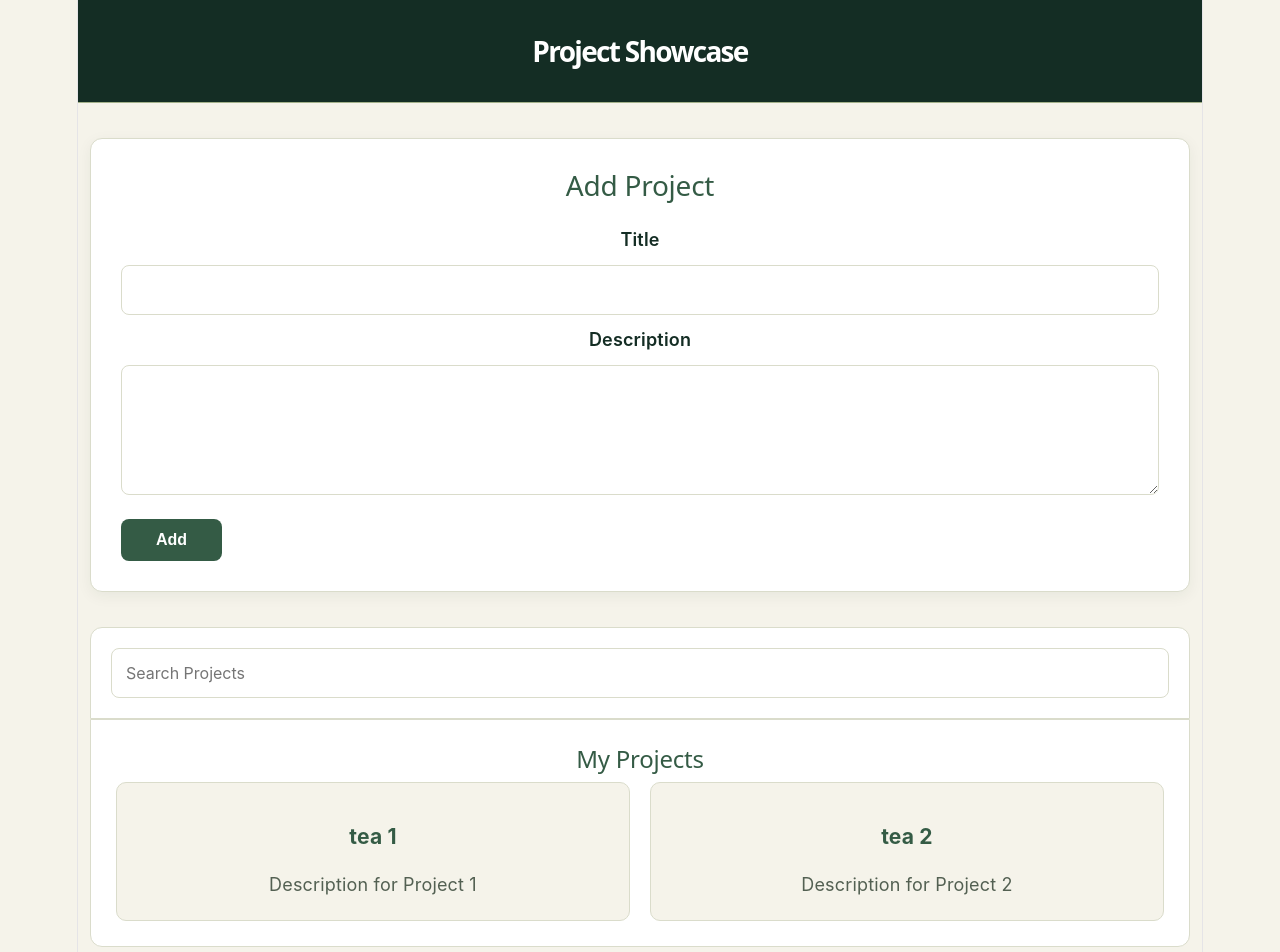
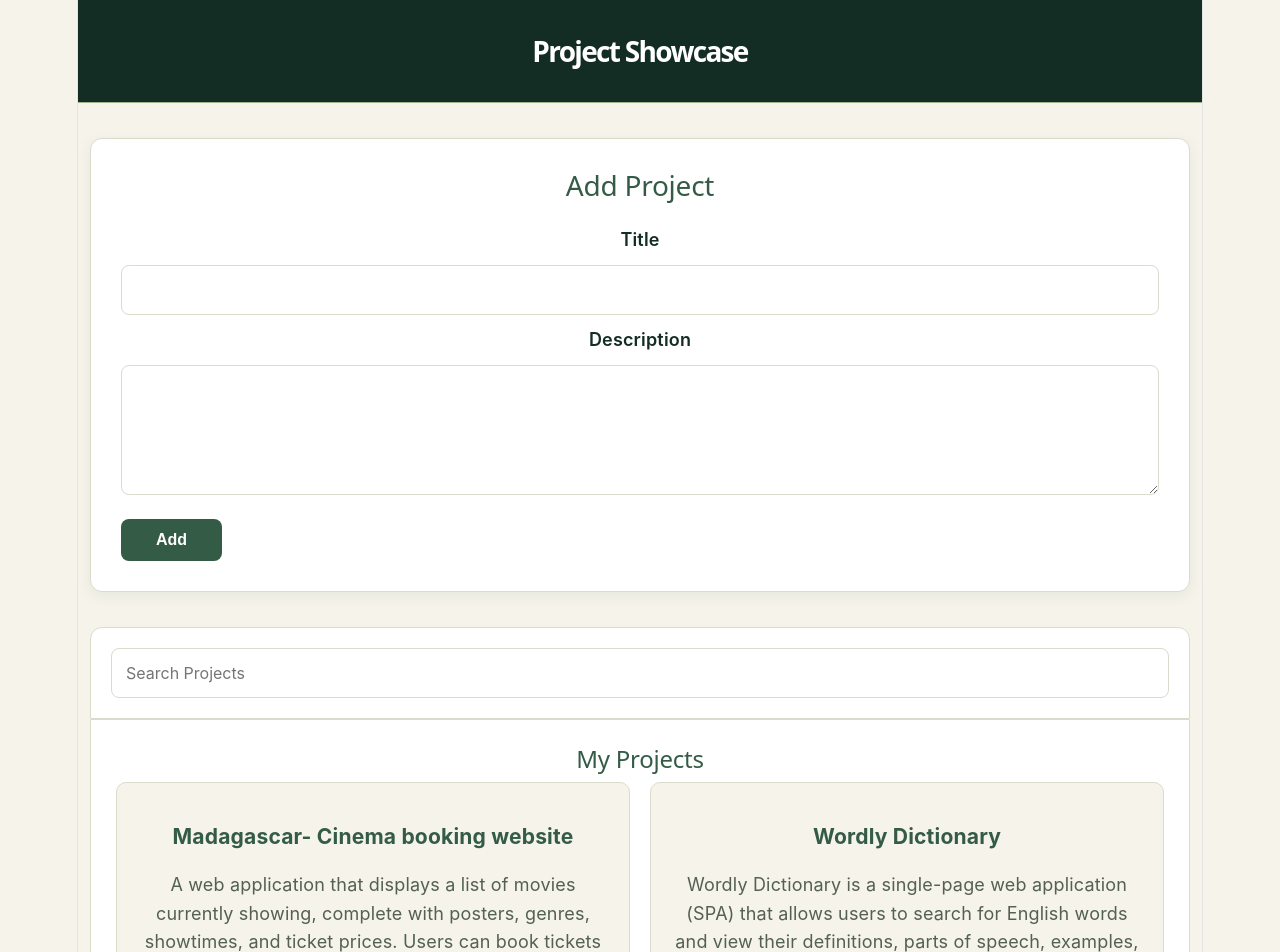
Before and after one commit to Bobo635-hub/Portfolio-showcase-app, a React (Vite) app: page / in a window 1280 px wide. Shown: the top 952 px of the page. Built offline with nearby package versions, Linux system fonts and the light colour scheme.

Commit message:
add projects

```diff
--- a/src/pages/Home.jsx
+++ b/src/pages/Home.jsx
@@ -7,13 +7,15 @@ import ProjectList from '../components/ProjectList'
 const projectsData = [
   {
     id: 1,
-    title: 'tea 1',
-    description: 'Description for Project 1'
+    title: 'Madagascar- Cinema booking website',
+    description: 'A web application that displays a list of movies currently showing, complete with posters, genres, showtimes, and ticket prices. Users can book tickets or watch trailers directly from the interface. The site also features a dynamic background slideshow for a cinematic feel.'
   },
   {
     id: 2,
-    title: 'tea 2',
-    description: 'Description for Project 2'
+    title: 'Wordly Dictionary',
+    description: `Wordly Dictionary is a single-page web application (SPA) that allows users to search for English words and view their definitions, parts of speech, examples, and pronunciation.
+
+  The application uses the Wiktionary REST API to retrieve word definitions and JavaScript to display the results dynamically without reloading the page.`
   }
 ]
 
```
